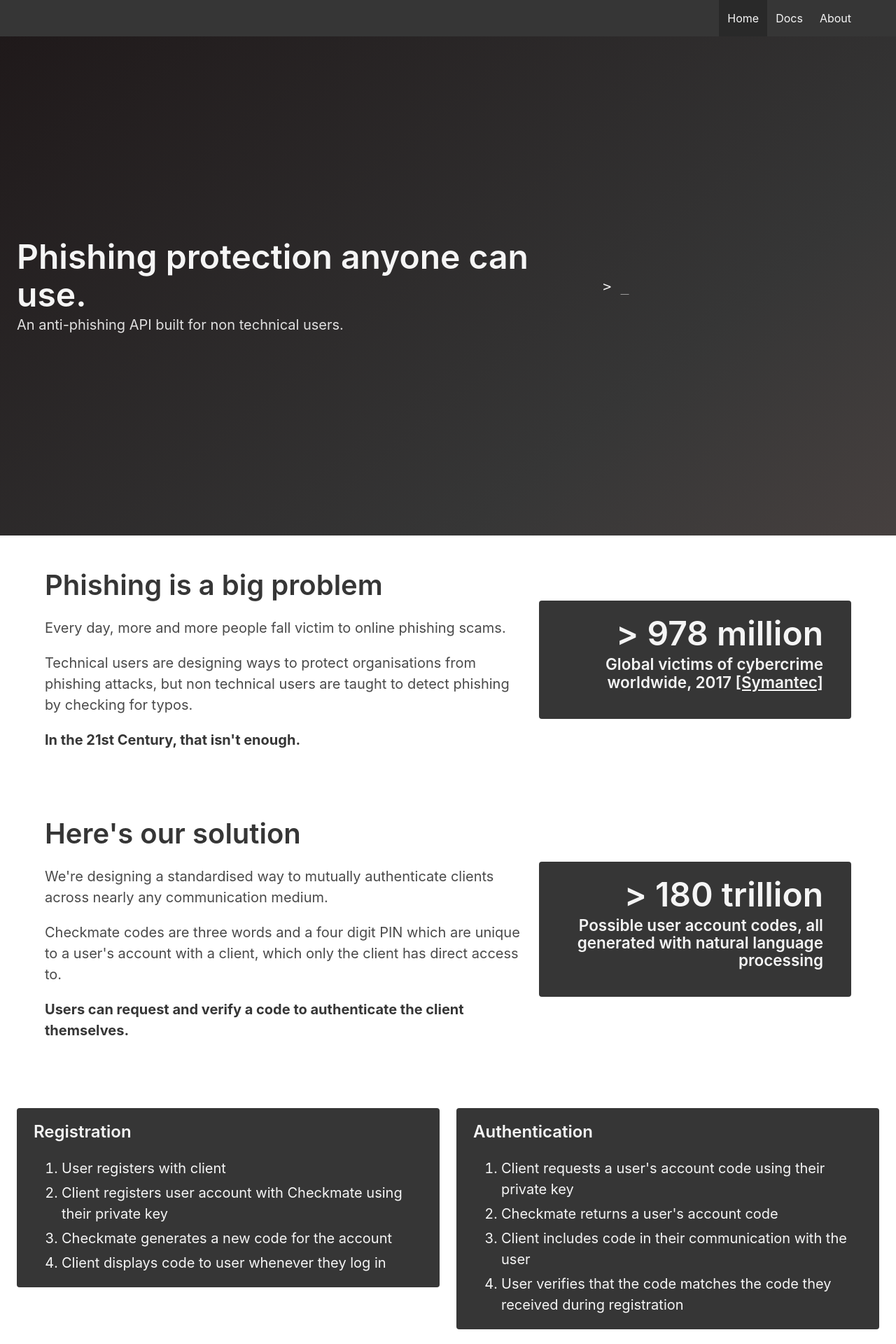
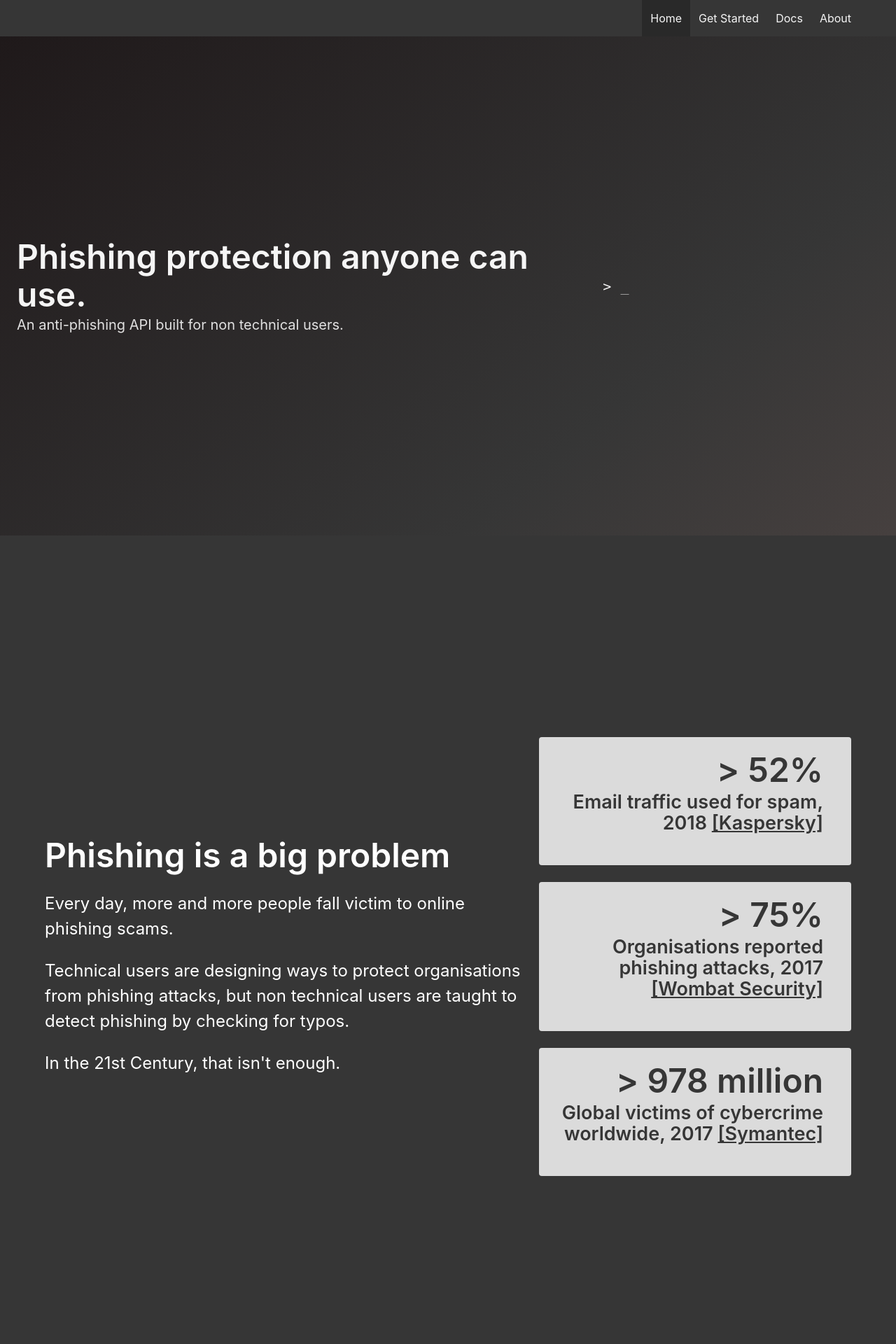
Before and after one commit to AlistairRobinson/checkmate, a Flask app: template app/templates/index.html in a window 1280 px wide. Shown: the top 1920 px of the page at 70% size. Before the commit the page ends 1899 px from the top, so only its background shows below. Run offline with Flask 2, Linux system fonts and the light colour scheme; the template is opened without the code that fills it: most values are stand-ins (such as "Sample title", 1, 10 or a date in 2020); data that the repository does not hold is empty; parts of the project's set-up code (start-up, migrations or seed data) failed here and were passed over; some libraries are stand-ins or nearby versions.

Commit message:
Update structure of homepage

```diff
--- a/app/templates/index.html
+++ b/app/templates/index.html
@@ -23,6 +23,7 @@
                 <div class="navbar-menu" id="navmenu">
                     <div class="navbar-end">
                         <a class="navbar-item is-active">Home</a>
+                        <a class="navbar-item">Get Started</a>
                         <a class="navbar-item">Docs</a>
                         <a class="navbar-item">About</a>
                     </div>
@@ -46,20 +47,32 @@
                 </div>
             </div>
         </section>
-        <section class="section">
+        <section class="section has-background-grey-darker has-text-white is-large">
             <div class="container">
                 <div class="columns is-vcentered">
                     <div class="column is-three-fifths">
-                        <div class="content is-medium">
-                            <h2 class="title is-2">Phishing is a big problem</h2>
+                        <div class="content is-large">
+                            <h1 class="title is-1 has-text-white">Phishing is a big problem</h1>
                             <p>Every day, more and more people fall victim to online phishing scams.</p>
                             <p>Technical users are designing ways to protect organisations from phishing attacks, but non technical users are taught to detect phishing by checking for typos.</p>
-                            <p><strong>In the 21st Century, that isn't enough.</strong></p>
+                            <p>In the 21st Century, that isn't enough.</p>
                         </div>
                     </div>
                     <div class="column">
-                        <div class="notification is-dark">
-                            <div class="content is-medium is-family-secondary has-text-right">
+                        <div class="notification is-light has-background-grey-lighter">
+                            <div class="content is-large is-family-secondary has-text-right">
+                                <h2 class="title is-1">> 52% </h2>
+                                <h5 class="subtitle">Email traffic used for spam, 2018 <a href="https://securelist.com/spam-and-phishing-in-2018/89701/">[Kaspersky]</a></h5>
+                            </div>
+                        </div>
+                        <div class="notification is-light has-background-grey-lighter">
+                            <div class="content is-large is-family-secondary has-text-right">
+                                <h2 class="title is-1">> 75%</h2>
+                                <h5 class="subtitle">Organisations reported phishing attacks, 2017 <a href="https://www.wombatsecurity.com/state-of-the-phish">[Wombat Security]</a></h5>
+                            </div>
+                        </div>
+                        <div class="notification is-light has-background-grey-lighter">
+                            <div class="content is-large is-family-secondary has-text-right">
                                 <h2 class="title is-1">> 978 million</h2>
                                 <h5 class="subtitle">Global victims of cybercrime worldwide, 2017 <a href="https://now.symassets.com/content/dam/norton/global/pdfs/norton_cybersecurity_insights/2017-NCSIR-global-results-UK.pdf">[Symantec]</a></h5>
                             </div>
@@ -68,18 +81,30 @@
                 </div>
             </div>
         </section>
-        <section class="section">
+        <section class="section has-background-grey-lighter is-large">
             <div class="container">
                 <div class="columns is-vcentered">
                     <div class="column is-three-fifths">
-                        <div class="content is-medium has text-justify">
-                            <h2 class="title is-2">Here's our solution</h2>
+                        <div class="content is-large has-text-justify">
+                            <h1 class="title is-1">Here's our solution</h1>
                             <p>We're designing a standardised way to mutually authenticate clients across nearly any communication medium.</p>
                             <p>Checkmate codes are three words and a four digit PIN which are unique to a user's account with a client, which only the client has direct access to.</p>
-                            <p><strong>Users can request and verify a code to authenticate the client themselves.</strong></p>
+                            <p>Users can request and verify a code to authenticate the client themselves.</p>
                         </div>
                     </div>
                     <div class="column">
+                        <div class="notification is-dark">
+                            <div class="content is-medium is-family-secondary has-text-right">
+                                <h2 class="title is-1">> {{apis}}</h2>
+                                <h5 class="subtitle">Registered API clients, all with a unique API key and salt values</h5>
+                            </div>
+                        </div>
+                        <div class="notification is-dark">
+                            <div class="content is-medium is-family-secondary has-text-right">
+                                <h2 class="title is-1">> {{accounts}}</h2>
+                                <h5 class="subtitle">Registered user accounts, all protected with a separate code for each API client</h5>
+                            </div>
+                        </div>
                         <div class="notification is-dark">
                             <div class="content is-medium is-family-secondary has-text-right">
                                 <h2 class="title is-1">> 180 trillion</h2>
@@ -90,6 +115,43 @@
                 </div>
             </div>
         </section>
+        <section class="section">
+            <div class="container">
+                <div class="columns is-centered">
+                    <div class="column is-two-thirds">
+                        <div class="content is-medium has-text-centered">
+                            <h1 class="title is-1">Easy to teach with reliable performance</h1>
+                            <h4 class="subtitle">Teaching users to look for a code when opening an email is easier and more reliable than teaching them to look for typos</h4>
+                        </div>
+                    </div>
+                </div>
+            </div>
+        </section>
+        <section class="section">
+            <div class="container">
+                <div class="columns is-centered">
+                    <div class="column is-two-thirds">
+                        <div class="content is-medium has-text-centered">
+                            <h1 class="title is-1">Hard to memorise but easy to verify</h1>
+                            <h4 class="subtitle">Codes are generated to be easy to verify and check against, but hard to memorise and accidentally disclose, like a password</h4>
+                        </div>
+                    </div>
+                </div>
+            </div>
+        </section>
+        <section class="section">
+            <div class="container">
+                <div class="columns is-centered">
+                    <div class="column is-two-thirds">
+                        <div class="content is-medium has-text-centered">
+                            <h1 class="title is-1">Zero sensitive information stored</h1>
+                            <h4 class="subtitle">All sensitive account information stored as hashed data</h4>
+                        </div>
+                    </div>
+                </div>
+            </div>
+        </section>
+        <!--
         <section class="section">
             <div class="columns">
                 <div class="column">
@@ -120,5 +182,6 @@
                 </div>
             </div>
         </section>
+        !>
     </body>
 </html>
```
